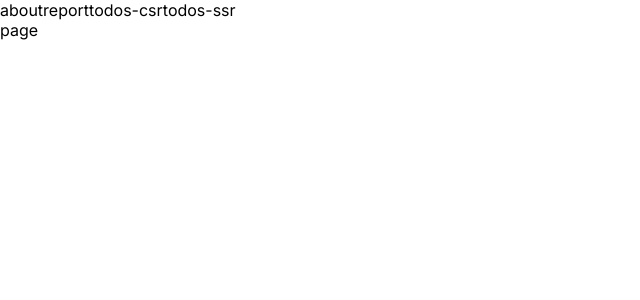
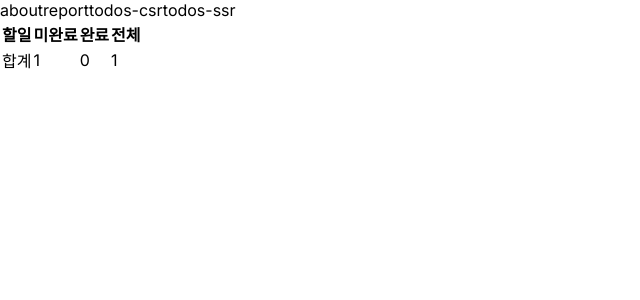
Before and after one commit to lauichan/next-route, a Next.js app: page /report in a window 1280 px wide. Shown: the top 300 px of the page, without its empty margins (0-640 px from the left). Built offline with nearby package versions, Linux system fonts and the light colour scheme; data requests are answered from the project's data file.

Commit message:
feat: report 페이지 내용, ISR

```diff
--- a/src/app/(root)/report/page.tsx
+++ b/src/app/(root)/report/page.tsx
@@ -1,7 +1,37 @@
-function ReportPage() {
+import { Todo } from "@/types/todos";
+
+async function ReportPage() {
+  const response = await fetch("http://localhost:3000/api/todos", {
+    next: {
+      revalidate: 5,
+    },
+  });
+  const { data: todos }: { data: Todo[] } = await response.json();
+
+  const totalCount = todos.length;
+  const workingCount = todos.filter((todo) => todo.isDone === false).length;
+  const doneCount = totalCount - workingCount;
+
   return (
     <>
-      <div>page</div>
+      <table>
+        <thead>
+          <tr>
+            <th>할일</th>
+            <th>미완료</th>
+            <th>완료</th>
+            <th>전체</th>
+          </tr>
+        </thead>
+        <tbody>
+          <tr>
+            <td>합계</td>
+            <td>{workingCount}</td>
+            <td>{doneCount}</td>
+            <td>{totalCount}</td>
+          </tr>
+        </tbody>
+      </table>
     </>
   );
 }
```
